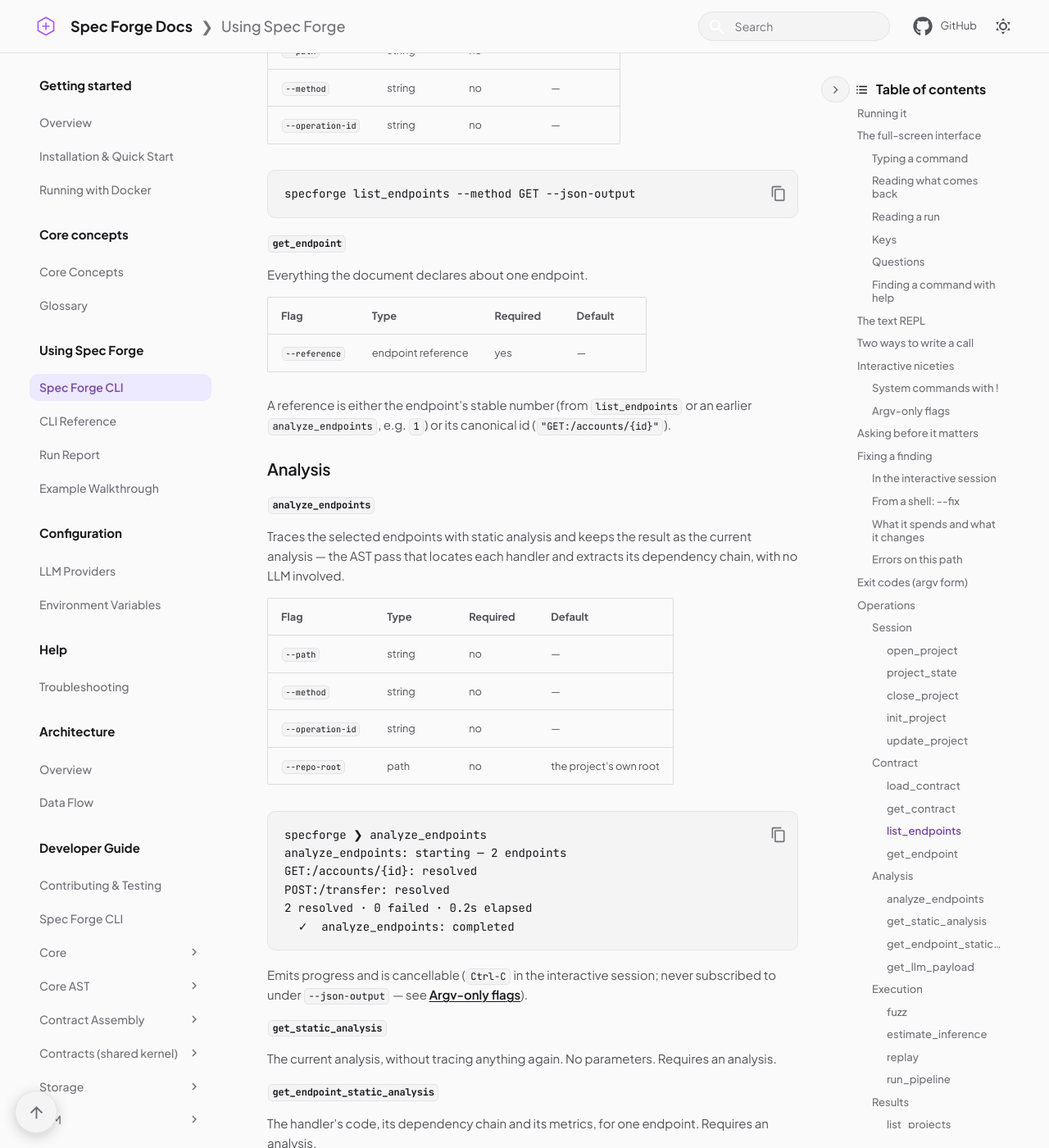
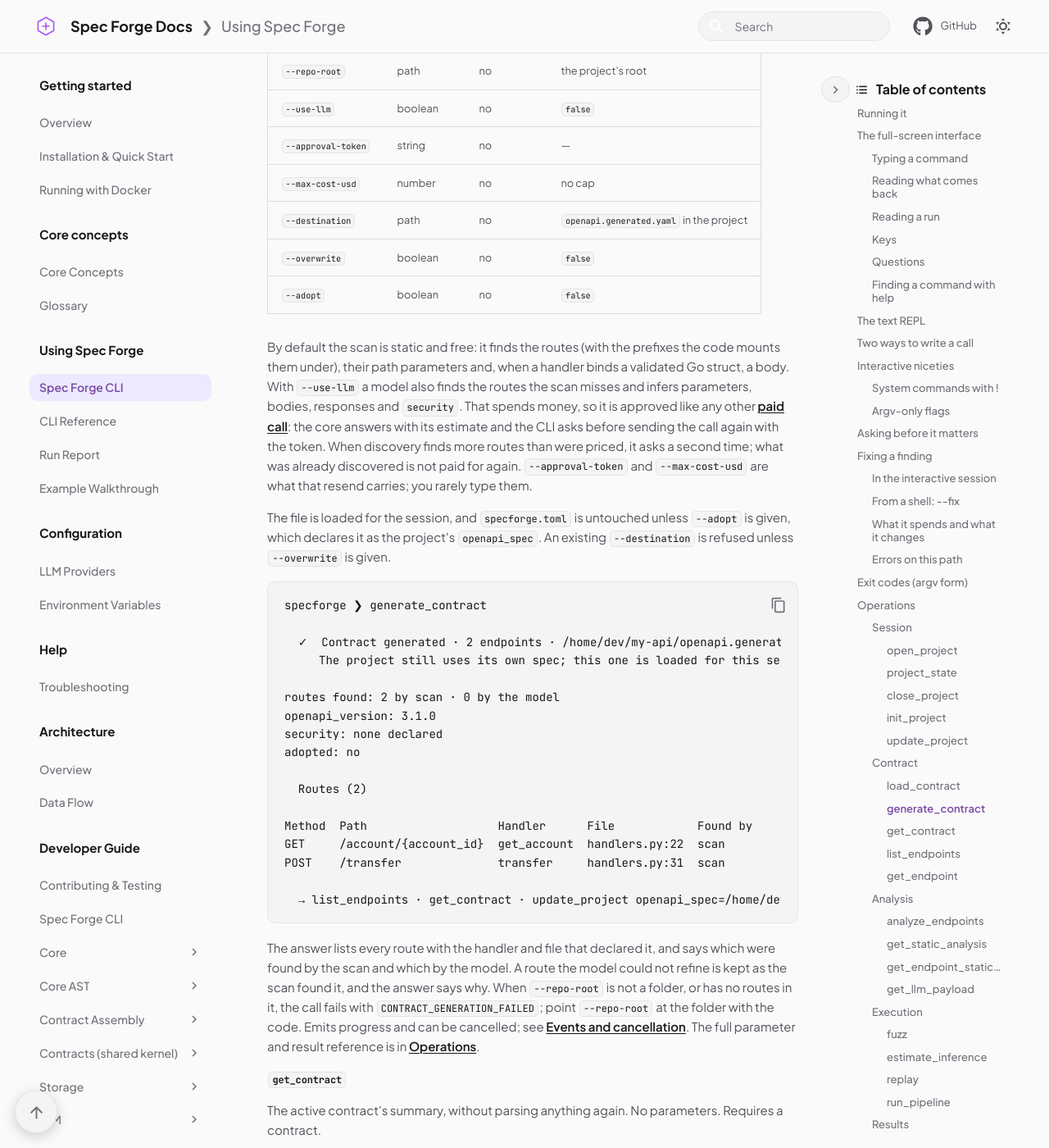
Before and after one commit to Spec-Forge-Testing/specforge-docs, an MkDocs documentation site: the page built from docs/user-guide/specforge-cli.md, in a window 1280 px wide and 1400 px high, scrolled down 16919 px. Shown: the whole window at 82% size. Built offline with MkDocs 1.6.1 and Material for MkDocs 9.7.7, drawn with Linux system fonts in a browser that asks for light colours; comment, search, counter and statistics services are not loaded; some of the changed text lies outside the part shown.

Commit message:
docs(cli): document generate_contract and models

````diff
--- a/docs/user-guide/specforge-cli.md
+++ b/docs/user-guide/specforge-cli.md
@@ -356,6 +356,7 @@ same questions on a [screen](#questions).
 | --- | --- | --- |
 | Destructive operations (`apply_fix_plan`, `apply_prune_plan`, `apply_finding_fix`) | Before they are sent. | `--yes` |
 | A run that would pay for LLM inference | The core refuses and returns its estimate (contracts to infer, tokens, cost). The CLI shows it, asks, and resends with the approval token. | `--yes`, but only with `producer.max_cost_usd` set; without a cap it stops with exit `2`. |
+| Generating a contract with the model (`generate_contract --use-llm`) | The core refuses and returns its estimate; the CLI shows it, asks, and resends with the approval token. It can ask a second time if discovery finds more routes than were priced. | `--yes`, but only with `--max-cost-usd` set; without a cap it stops with exit `2`. |
 | Asking a model to explain a finding (`explain_finding`) | The core refuses and returns that one finding's price. The CLI shows it, asks, and resends with the approval token. | `--yes`: the token approves exactly the price shown, so no cap is needed. |
 | Asking a model for a fix (`propose_fix`) | The same, with the fix's price. | Never. `--yes` stops with exit `2` and sends nothing: a person reads the price. |
 | Applying a fix that was just proposed | After its diff is shown: which files change, and the `.bak` copies kept outside Git. | Never, even with `--yes`. |
@@ -591,6 +592,66 @@ load_contract: starting
 
 Emits progress (`started`/`finished`); see
 [Events and cancellation](../modules/core/protocol/events.md).
+
+#### `generate_contract`
+
+Writes an OpenAPI contract from the project's source code and loads it, for a
+project that has none. Requires a project.
+
+| Flag | Type | Required | Default |
+| --- | --- | --- | --- |
+| `--repo-root` | path | no | the project's root |
+| `--use-llm` | boolean | no | `false` |
+| `--approval-token` | string | no | — |
+| `--max-cost-usd` | number | no | no cap |
+| `--destination` | path | no | `openapi.generated.yaml` in the project |
+| `--overwrite` | boolean | no | `false` |
+| `--adopt` | boolean | no | `false` |
+
+By default the scan is static and free: it finds the routes (with the prefixes
+the code mounts them under), their path parameters and, when a handler binds a
+validated Go struct, a body. With `--use-llm` a model also finds the routes the
+scan misses and infers parameters, bodies, responses and `security`. That
+spends money, so it is approved like any other [paid call](#asking-before-it-matters):
+the core answers with its estimate and the CLI asks before sending the call
+again with the token. When discovery finds more routes than were priced, it
+asks a second time; what was already discovered is not paid for again.
+`--approval-token` and `--max-cost-usd` are what that resend carries; you
+rarely type them.
+
+The file is loaded for the session, and `specforge.toml` is untouched unless
+`--adopt` is given, which declares it as the project's `openapi_spec`. An
+existing `--destination` is refused unless `--overwrite` is given.
+
+```text
+specforge ❯ generate_contract
+
+  ✓  Contract generated · 2 endpoints · /home/dev/my-api/openapi.generated.yaml
+     The project still uses its own spec; this one is loaded for this session only.
+
+routes found: 2 by scan · 0 by the model
+openapi_version: 3.1.0
+security: none declared
+adopted: no
+
+  Routes (2)
+
+Method  Path                   Handler      File            Found by
+GET     /account/{account_id}  get_account  handlers.py:22  scan
+POST    /transfer              transfer     handlers.py:31  scan
+
+  → list_endpoints · get_contract · update_project openapi_spec=/home/dev/my-api/openapi.generated.yaml
+```
+
+The answer lists every route with the handler and file that declared it, and
+says which were found by the scan and which by the model. A route the model
+could not refine is kept as the scan found it, and the answer says why. When
+`--repo-root` is not a folder, or has no routes in it, the call fails with
+`CONTRACT_GENERATION_FAILED`; point `--repo-root` at the folder with the code.
+Emits progress and can be cancelled; see
+[Events and cancellation](../modules/core/protocol/events.md). The full
+parameter and result reference is in
+[Operations](../modules/core/protocol/operations.md#generate-contract).
 
 #### `get_contract`
 
@@ -1025,6 +1086,28 @@ Returns options to their defaults, by key or all of them. Requires a project. Li
 specforge reset_config --keys base_url --keys timeout_s
 ```
 
+#### `list_llm_models`
+
+The chat models a provider offers, to choose `llm.primary_model` (or
+`LLM_MODEL`) from. Needs no project.
+
+| Flag | Type | Required | Default |
+| --- | --- | --- | --- |
+| `--provider` | string | no | every known provider, asked in parallel |
+| `--refresh` | boolean | no | `false` |
+
+With the provider's key set, its own API is asked and the list is what that
+account can call. Without a key, or when the provider fails, the list is
+litellm's catalog and the answer says why. Each model carries its price per
+million tokens, its context window and whether it supports structured output.
+Lists are kept for an hour per provider and key; `--refresh` asks again.
+
+The CLI draws one section per provider, says where its list came from, and
+marks the model in use (read from `llm.primary_model`; `--json-output` prints
+the core's answer without that mark). A provider with no key set gets a
+warning that its key is needed to see what the account can call. To choose a model from the list, use the
+`model` command (see [`help setup`](#finding-a-command-with-help)).
+
 ### Environment
 
 #### `diagnose`
````
Also changed, not shown: docs/developer-guide/specforge-cli.md (+3 -1 lines).
